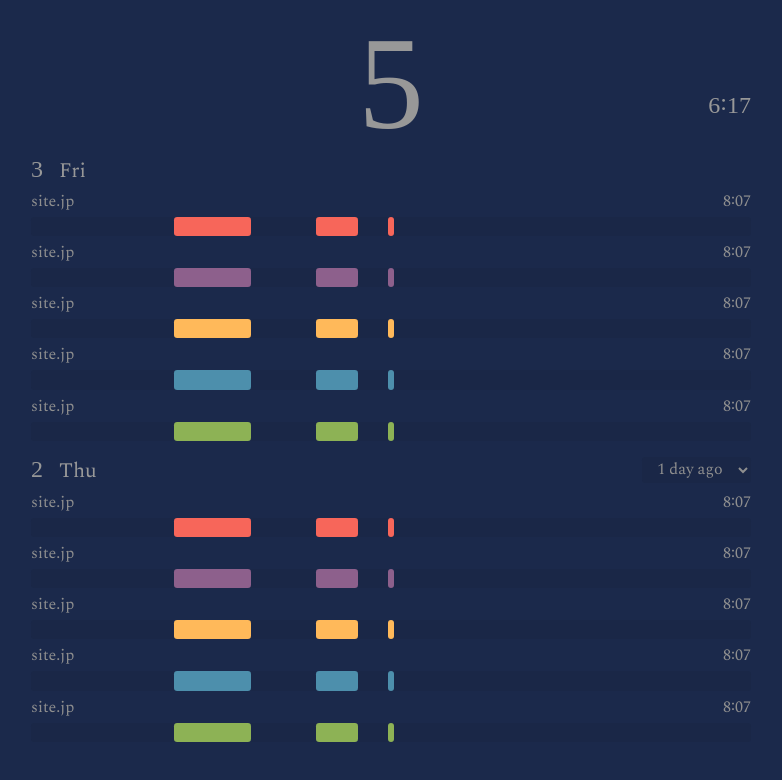
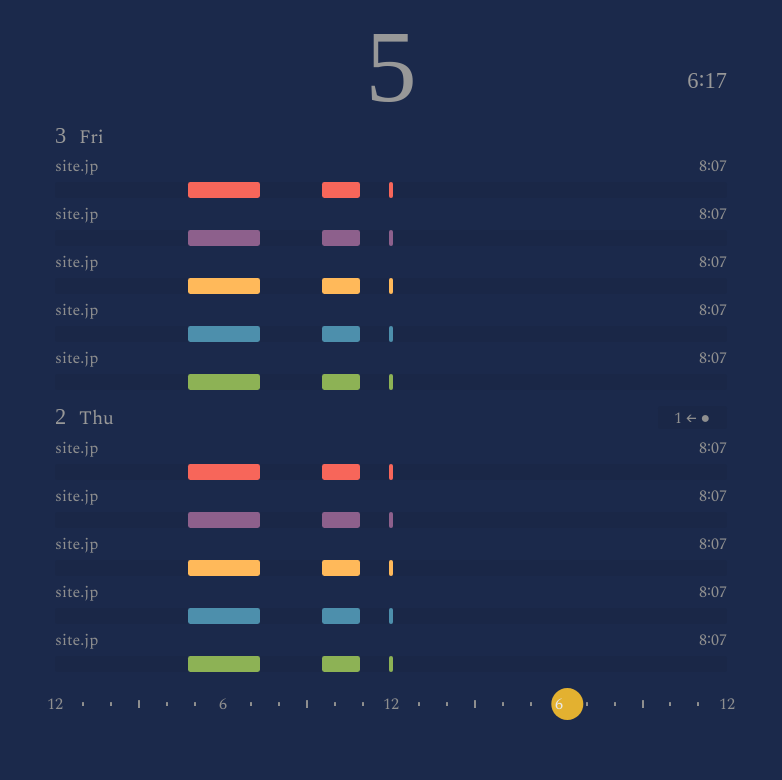
Before and after one commit to mingchao-zhang/Hourglass, a React (Create React App) app: page / in a window 1280 px wide. Shown: the top 780 px of the page, without its empty margins (249-1031 px from the left). Built offline with nearby package versions, Linux system fonts and the light colour scheme; a web font is replaced by a local one.

Commit message:
Layout sans banner completed.

```diff
--- a/src/Hourglass.jsx
+++ b/src/Hourglass.jsx
@@ -1,12 +1,13 @@
 import React, { Component } from 'react';
 import 'normalize.css';
 import './Hourglass.scss';
-import './Themes/Day.scss';
-import './Themes/Twilight.scss';
-import './Themes/Night.scss';
+import './themes/Day.scss';
+import './themes/Twilight.scss';
+import './themes/Night.scss';
 import 'typeface-frank-ruhl-libre';
 import 'typeface-spectral';
-import Site from './Components/Site';
+import Site from './components/Site/Site';
+import LinearClock from './components/LinearClock/LinearClock';
 
 class Hourglass extends Component {
 	constructor(props) {
@@ -43,11 +44,9 @@ class Hourglass extends Component {
 		return (
 			<div className="main_wrapper">
 				<header className="main_header">
-					<h1 className="month">{(this.state.date.getMonth() + 1).toString()}</h1>
+					<h1 className="month">{this.state.date.getMonth() + 1}</h1>
 					<h2 className="time">
-						<div className="hour">{this.state.date.toLocaleString(navigator.language, { hour: "numeric" }).replace(/(\D)+/, "")}</div>
-						<div className="colon">:</div>
-						<div className="minute">{this.state.date.toLocaleString(navigator.language, { minute: "2-digit" }).padStart(2, "0")}</div>
+						{this.state.date.toLocaleString(navigator.language, { hour: "numeric", minute: "2-digit" }).replace(/[^0-9:]/g, "").split(/(:+)/).map((elem, i) => (RegExp(/:+/).test(elem)) ? <span key={i} className="colon">{elem}</span> : elem)}
 					</h2>
 				</header>
 
@@ -55,7 +54,7 @@ class Hourglass extends Component {
 					<section>
 						<header className="section_header">
 							<div className="date_day">
-								<h2 className="date">{this.state.date.getDate().toString()}</h2>
+								<h2 className="date">{this.state.date.getDate()}</h2>
 								<h3 className="day">{this.state.date.toLocaleString(navigator.language, { weekday: "short" })}</h3>
 							</div>
 						</header>
@@ -72,18 +71,18 @@ class Hourglass extends Component {
 					<section>
 						<header className="section_header">
 							<div className="date_day">
-								<h2 className="date">{this.offsetDate().getDate().toString()}</h2>
+								<h2 className="date">{this.offsetDate().getDate()}</h2>
 								<h3 className="day">{this.offsetDate().toLocaleString(navigator.language, { weekday: "short" })}</h3>
 							</div>
 
 							<select id="offset" value={this.state.offset} onChange={this.offsetChange}>
-								<option value={1}>1 day ago</option>
-								<option value={2}>2 days ago</option>
-								<option value={3}>3 days ago</option>
-								<option value={4}>4 days ago</option>
-								<option value={5}>5 days ago</option>
-								<option value={6}>6 days ago</option>
-								<option value={7}>7 days ago</option>
+								<option value={1}>1 ← ●</option>
+								<option value={2}>2 ← ●</option>
+								<option value={3}>3 ← ●</option>
+								<option value={4}>4 ← ●</option>
+								<option value={5}>5 ← ●</option>
+								<option value={6}>6 ← ●</option>
+								<option value={7}>7 ← ●</option>
 							</select>
 						</header>
 
@@ -95,6 +94,8 @@ class Hourglass extends Component {
 							<Site color="#8DB255" />
 						</main>
 					</section>
+
+					<LinearClock date={this.state.date}/>
 				</main>
 
 				<footer className="main_footer"></footer>
@@ -103,7 +104,18 @@ class Hourglass extends Component {
 	}
 
 	componentDidMount() {
-		setInterval(this.dateKeeper, 1000);
+		let date = new Date();
+		setTimeout(() => {
+				setInterval(this.dateKeeper, 1000);
+				this.dateKeeper();
+			}, (999 - date.getMilliseconds()));
+		/*
+		date = new Date();
+		setTimeout(() => {
+				setInterval(this.function, 60000);
+				this.function();
+			}, (59 - date.getSeconds())*1000 + (999 - date.getMilliseconds()));
+		*/
 	}
 }
 
--- a/src/Hourglass.scss
+++ b/src/Hourglass.scss
@@ -1,11 +1,14 @@
 // Hiragino Mincho ProN typeface stack.
 $Hiragino_Mincho_ProN: "ヒラギノ明朝 ProN", "Hiragino Mincho ProN";
 
+// Main wrapper max width.
+$main_wrapper_max_width: 42rem;
+
 // Border radius.
-$border-radius: 0.2rem;
+$border_radius: 0.15rem;
 
 // Additional resets to normalize.css.
-h1, h2, h3, p, select {
+div, h1, h2, h3, p, select {
 	margin: 0;
 	line-height: 1;
 	font-weight: 400;
@@ -21,18 +24,18 @@ h3, p, select {
 }
 
 h1 {
-	font-size: 8.2rem;
+	font-size: 6.4rem;
 }
 
 h2 {
-	font-size: 1.5rem;
+	font-size: 1.4rem;
 }
 
 h3 {
-	font-size: 1.3rem;
+	font-size: 1.2rem;
 }
 
-p, select {
+div, p, select {
 	font-size: 1rem;
 }
 
@@ -40,17 +43,11 @@ p, select {
 .time {
 	display: flex;
 
-	// Hour.
-	.hour {}
-
 	// Colon.
 	.colon {
 		position: relative;
 		bottom: 0.1em;
 	}
-
-	// Minute.
-	.minute {}
 }
 
 // Hourglass.
@@ -64,15 +61,15 @@ p, select {
 // Main wrapper.
 .main_wrapper {
 	padding: 0 1.5rem;
-	max-width: 45rem;
+	max-width: $main_wrapper_max_width;
 	width: 100%;
 }
 
 // Main header.
 .main_header {
 	position: relative;
-	padding-top: 1.1rem;
-	padding-bottom: 0.5rem;
+	padding-top: 1rem;
+	padding-bottom: 0.4rem;
 	display: flex;
 	justify-content: center;
 
@@ -82,7 +79,7 @@ p, select {
 	// Time.
 	.time {
 		position: absolute;
-		bottom: 2.5rem;
+		bottom: 2rem;
 		right: 0;
 	}
 }
@@ -109,7 +106,7 @@ section {
 
 		// Date.
 		.date {
-			padding-right: 1rem;
+			padding-right: 0.8rem;
 		}
 
 		// Day.
@@ -121,11 +118,17 @@ section {
 select {
 	border: none;
 	border-radius: $border_radius;
-	padding-left: 0.7em;
-	padding-right: 0.3em;
+	padding: 0.2rem 1em;
 	cursor: pointer;
+	appearance: none;
 }
 
 select:focus {
 	outline: none;
 }
+
+// Footer.
+.main_footer {
+	padding-top: 1rem;
+	padding-bottom: 1rem;
+}
--- a/src/Themes/Day.scss
+++ b/src/Themes/Day.scss
@@ -12,4 +12,14 @@
 	.timeline, select, option {
 		background-color: #FAFAFA;
 	}
+
+	.linear_clock {
+		#dot {
+			background-color: #F2608D;
+
+			p {
+				color: #FFFFFF;
+			}
+		}
+	}
 }
--- a/src/Themes/Night.scss
+++ b/src/Themes/Night.scss
@@ -12,4 +12,14 @@
 	.timeline, select, option {
 		background-color: #1A2747;
 	}
+
+	.linear_clock {
+		#dot {
+			background-color: #E3B130;
+
+			p {
+				color: #E8E8E8;
+			}
+		}
+	}
 }
--- a/src/Themes/Twilight.scss
+++ b/src/Themes/Twilight.scss
@@ -12,4 +12,14 @@
 	.timeline, select, option {
 		background-color: #1D4381;
 	}
+
+	.linear_clock {
+		#dot {
+			background-color: #D57835;
+
+			p {
+				color: #E8E8E8;
+			}
+		}
+	}
 }
--- /dev/null
+++ b/src/components/LinearClock/LinearClock.jsx
@@ -0,0 +1,130 @@
+import React, { Component } from 'react';
+import PropTypes from 'prop-types';
+import './LinearClock.scss';
+
+class LinearClock extends Component {
+	hourToLocaleString(hour) {
+		let date = new Date(this.props.date);
+		date.setHours(hour);
+		return date.toLocaleString(navigator.language, { "hour": "numeric" }).replace(/\D/g, "");
+	}
+
+	render() {
+		return (
+			<div className="linear_clock">
+				<div className="clock_face" id="dot" style={{"clipPath": "circle(1rem at " + ((this.props.date.getHours()*60*60 + this.props.date.getMinutes()*60 + this.props.date.getSeconds())/(24*60*60)*100).toString() + "% 50%)"}}>
+					<div className="numbers">
+						<p>{this.hourToLocaleString(0)}</p>
+						<p>{this.hourToLocaleString(6)}</p>
+						<p>{this.hourToLocaleString(12)}</p>
+						<p>{this.hourToLocaleString(18)}</p>
+						<p>{this.hourToLocaleString(24)}</p>
+					</div>
+					<div className="lines">
+						<p className="major" style={{"visibility": "hidden"}}></p>
+
+						<p className="minor"></p>
+						<p className="minor"></p>
+
+						<p className="major"></p>
+
+						<p className="minor"></p>
+						<p className="minor"></p>
+
+						<p className="major" style={{"visibility": "hidden"}}></p>
+
+						<p className="minor"></p>
+						<p className="minor"></p>
+
+						<p className="major"></p>
+
+						<p className="minor"></p>
+						<p className="minor"></p>
+
+						<p className="major" style={{"visibility": "hidden"}}></p>
+
+						<p className="minor"></p>
+						<p className="minor"></p>
+
+						<p className="major"></p>
+
+						<p className="minor"></p>
+						<p className="minor"></p>
+
+						<p className="major" style={{"visibility": "hidden"}}></p>
+
+						<p className="minor"></p>
+						<p className="minor"></p>
+
+						<p className="major"></p>
+
+						<p className="minor"></p>
+						<p className="minor"></p>
+
+						<p className="major" style={{"visibility": "hidden"}}></p>
+					</div>
+				</div>
+
+				<div className="clock_face">
+					<div className="numbers">
+						<p>{this.hourToLocaleString(0)}</p>
+						<p>{this.hourToLocaleString(6)}</p>
+						<p>{this.hourToLocaleString(12)}</p>
+						<p>{this.hourToLocaleString(18)}</p>
+						<p>{this.hourToLocaleString(24)}</p>
+					</div>
+					<div className="lines">
+						<p className="major" style={{"visibility": "hidden"}}></p>
+
+						<p className="minor"></p>
+						<p className="minor"></p>
+
+						<p className="major"></p>
+
+						<p className="minor"></p>
+						<p className="minor"></p>
+
+						<p className="major" style={{"visibility": "hidden"}}></p>
+
+						<p className="minor"></p>
+						<p className="minor"></p>
+
+						<p className="major"></p>
+
+						<p className="minor"></p>
+						<p className="minor"></p>
+
+						<p className="major" style={{"visibility": "hidden"}}></p>
+
+						<p className="minor"></p>
+						<p className="minor"></p>
+
+						<p className="major"></p>
+
+						<p className="minor"></p>
+						<p className="minor"></p>
+
+						<p className="major" style={{"visibility": "hidden"}}></p>
+
+						<p className="minor"></p>
+						<p className="minor"></p>
+
+						<p className="major"></p>
+
+						<p className="minor"></p>
+						<p className="minor"></p>
+
+						<p className="major" style={{"visibility": "hidden"}}></p>
+					</div>
+				</div>
+			</div>
+		);
+	}
+}
+
+LinearClock.propTypes = {
+	// Date.
+	date: PropTypes.instanceOf(Date).isRequired
+};
+
+export default LinearClock;
--- /dev/null
+++ b/src/components/LinearClock/LinearClock.scss
@@ -0,0 +1,67 @@
+@media only screen and (max-width: 30rem) {
+	.linear_clock {
+		.clock_face {
+			.lines {
+				.minor {
+					visibility: hidden;
+				}
+			}
+		}
+	}
+}
+
+.linear_clock {
+	position: relative;
+	height: 2em;
+
+	#dot {
+		z-index: 100;
+	}
+
+	.clock_face {
+		position: absolute;
+		height: 100%;
+		width: 100%;
+		display: flex;
+		justify-content: center;
+		align-items: center;
+
+		.numbers {
+			position: absolute;
+			height: 100%;
+			width: calc(100% + 2em);
+			display: flex;
+			justify-content: space-between;
+			align-items: center;
+
+			p {
+				width: 2em;
+				text-align: center;
+			}
+		}
+
+		.lines {
+			position: absolute;
+			height: 100%;
+			width: calc(100% + 2*0.03125em);
+			display: flex;
+			justify-content: space-between;
+			align-items: center;
+
+			p {
+				border-style: solid;
+				border-width: 0 0.03125em;
+				border-radius: 0.03125em;
+				width: 0;
+			}
+
+			.major {
+				height: 0.5em;
+			}
+
+			.minor {
+				height: 0.3em;
+			}
+		}
+	}
+}
--- a/src/Components/Site.jsx
+++ b/src/components/Site/Site.jsx
@@ -8,18 +8,18 @@ class Site extends Component {
 			<div className="site">
 				<header className="site_header">
 					<p className="url">{this.props.url}</p>
-					<div className="time">
-						<p className="hour">{this.props.hour}</p>
-						<p className="colon">:</p>
-						<p className="minute">{this.props.minute.padStart(2, "0")}</p>
-					</div>
+					<p className="time">
+						{this.props.hour}
+						<span className="colon">:</span>
+						{this.props.minute.padStart(2, "0")}
+					</p>
 				</header>
 
 				<main className="timeline">
 					<div className="timeline_wrapper">
 						{
-							this.props.events.map(event => (
-								<div key={event.left} className="event" style={{ width: event.width, left: event.left, backgroundColor: this.props.color }}></div>
+							this.props.events.map((event, i) => (
+								<div key={i} className="event" style={{ width: event.width, left: event.left, backgroundColor: this.props.color }}></div>
 							))
 						}
 					</div>
--- a/src/Components/Site.scss
+++ b/src/components/Site/Site.scss
@@ -1,7 +1,7 @@
-@import "../Hourglass.scss";
+@import "../../Hourglass.scss";
 
 // Timeline and events.
-$min_half_width: max(0.2rem, $border_radius);
+$min_half_width: max(0.15rem, $border_radius);
 
 // Site.
 .site {
@@ -9,9 +9,9 @@ $min_half_width: max(0.2rem, $border_radius);
 
 	// Site header.
 	.site_header {
+		padding-bottom: 0.5rem;
 		display: flex;
 		justify-content: space-between;
-		padding-bottom: 0.5rem;
 
 		// URL.
 		.url{}
@@ -27,7 +27,7 @@ $min_half_width: max(0.2rem, $border_radius);
 		box-sizing: border-box;
 		border-radius: $border_radius;
 		padding: 0 $min_half_width;
-		height: 1.2rem;
+		height: 1rem;
 		width: 100%;
 
 		// Timeline wrapper.
```
Also changed, not shown: src/LinearClock/LinearClock.scss (deleted), src/scripts/background.js (added).
